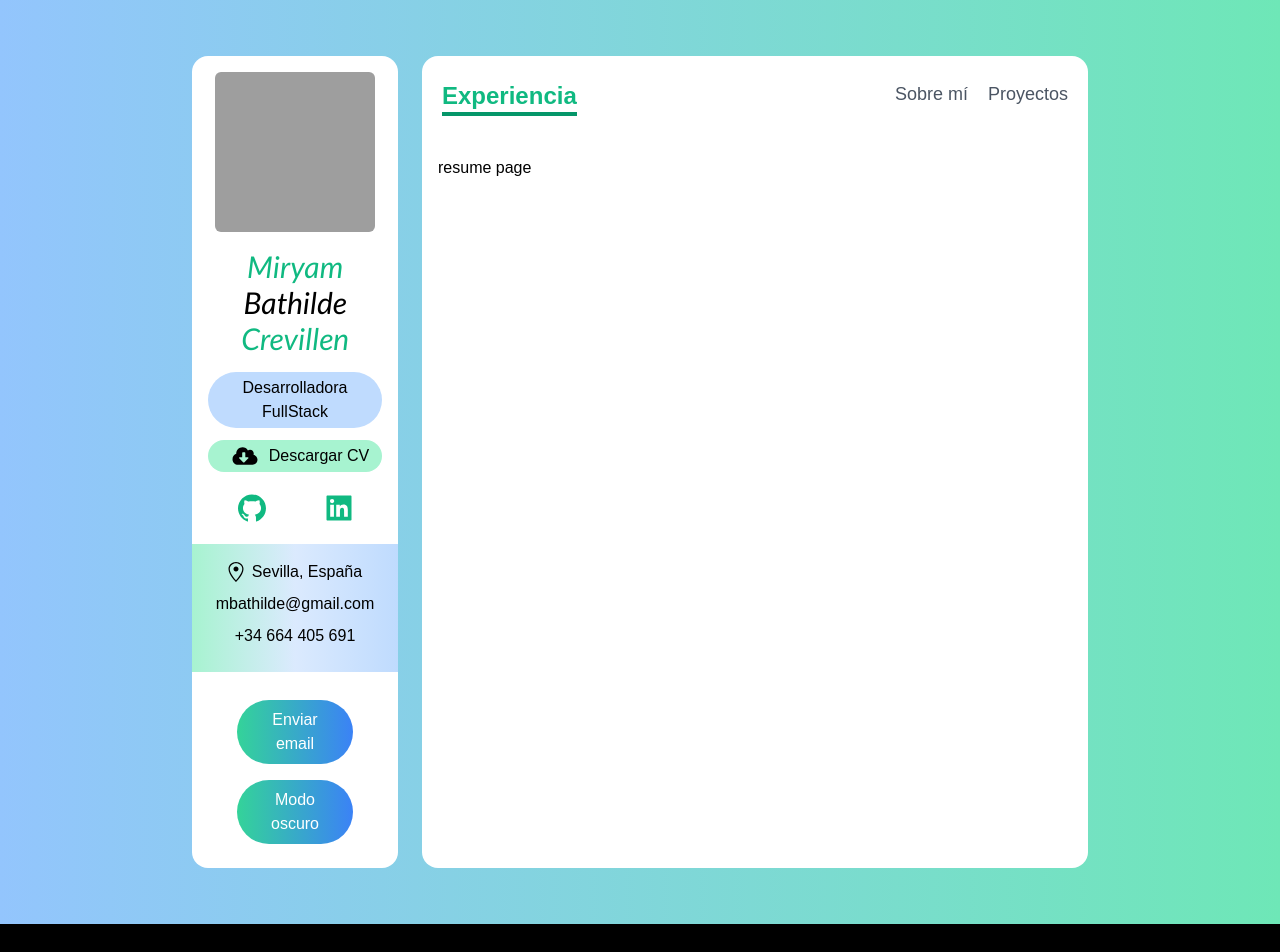
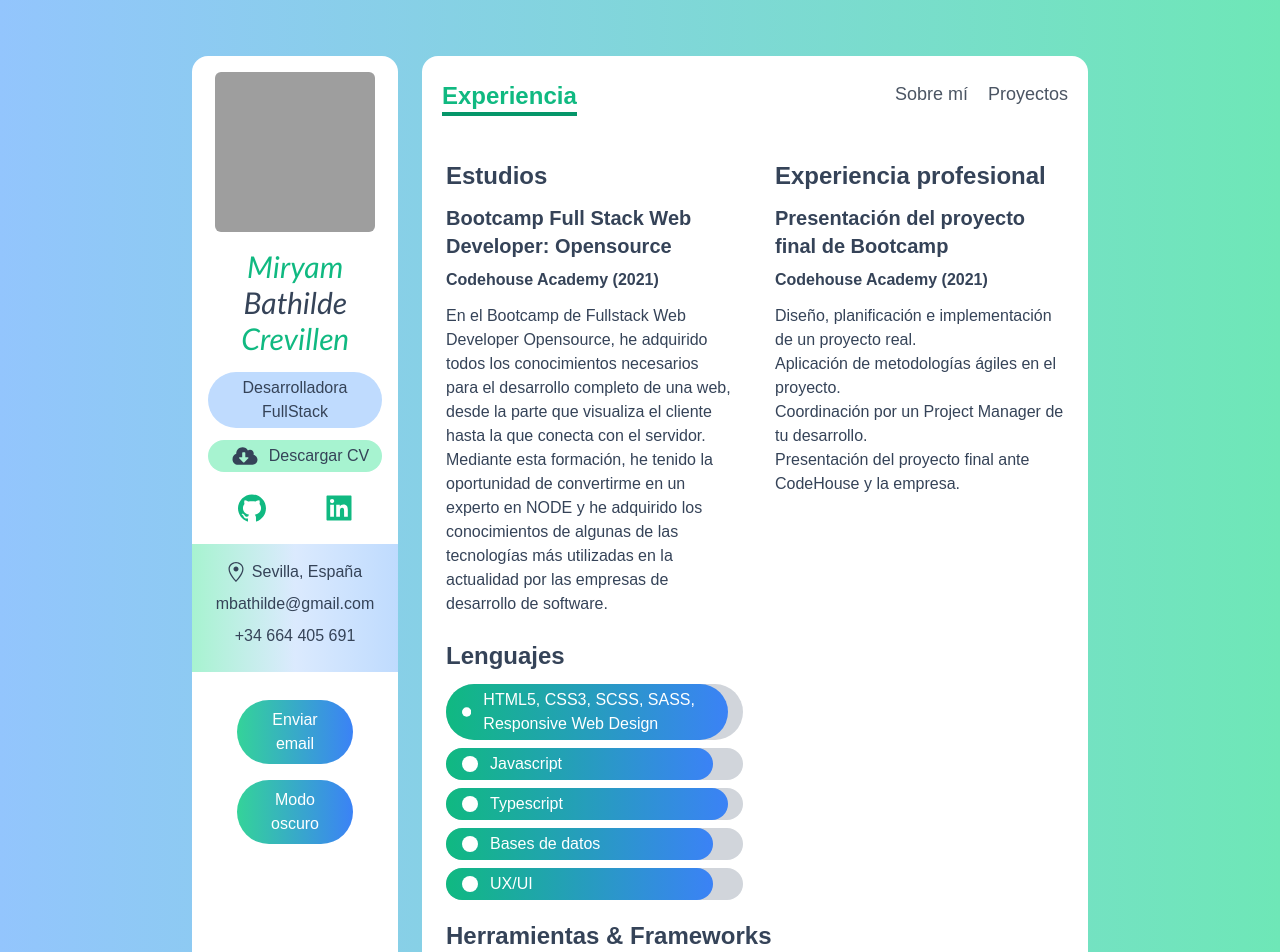
Before and after one commit to miryambathilde/portfolio-miryam-nextjs-tailwind-typescript, a Next.js app: page /resume in a window 1280 px wide. Shown: the top 952 px of the page. Before the commit the page ends 924 px from the top, so only its background shows below. Built offline with nearby package versions, Linux system fonts and the light colour scheme; grey boxes are pictures that could not be loaded.

Commit message:
resume page - estilos y contenido

```diff
--- /dev/null
+++ b/components/Bar.tsx
@@ -0,0 +1,20 @@
+import { FunctionComponent } from "react";
+import { Skill } from "../type";
+
+const Bar: FunctionComponent<{
+	data: Skill;
+}> = ({ data: { Icon, level, name } }) => {
+	return (
+		<div className="my-2 text-white bg-gray-300 rounded-full">
+			<div className='flex items-center px-4 py-1 rounded-full bg-gradient-to-r from-green-500 to-blue-500'
+      style={{width: level}}
+
+      >
+				<Icon className='mr-3' />
+				{name}
+			</div>
+		</div>
+	);
+};
+
+export default Bar;
--- a/data.ts
+++ b/data.ts
@@ -32,13 +32,37 @@ export const services: Service[] = [
 ];
 
 /* TODO */
-/* LANGUAGES and TOOLS */
+/* LANGUAGES*/
 export const languages: Skill[] = [
   {
     Icon: BsCircleFill,
     name: "HTML5, CSS3, SCSS, SASS, Responsive Web Design",
     level: "95%",
   },
+  {
+    Icon: BsCircleFill,
+    name: "Javascript",
+    level: "90%",
+  },
+  {
+    Icon: BsCircleFill,
+    name: "Typescript",
+    level: "95%",
+  },
+  {
+    Icon: BsCircleFill,
+    name: "Bases de datos",
+    level: "90%",
+  },
+  {
+    Icon: BsCircleFill,
+    name: "UX/UI",
+    level: "90%",
+  },
+];
+
+/* TOOLS */
+export const tools: Skill[] = [
   {
     Icon: BsCircleFill,
     name: "Bootstrap",
@@ -58,16 +82,6 @@ export const languages: Skill[] = [
     Icon: BsCircleFill,
     name: "Angular Material",
     level: "90%",
-  },
-  {
-    Icon: BsCircleFill,
-    name: "Javascript",
-    level: "90%",
-  },
-  {
-    Icon: BsCircleFill,
-    name: "Typescript",
-    level: "95%",
   },
   {
     Icon: BsCircleFill,
@@ -102,11 +116,6 @@ export const languages: Skill[] = [
   {
     Icon: BsCircleFill,
     name: "MongoDB",
-    level: "90%",
-  },
-  {
-    Icon: BsCircleFill,
-    name: "UX/UI",
     level: "90%",
   },
   {
--- a/pages/resume.tsx
+++ b/pages/resume.tsx
@@ -1,5 +1,70 @@
+import Bar from "../components/Bar";
+import { languages, tools } from "../data";
+
 const resume = () => {
-  return <div className="p-4">resume page</div>;
+	return (
+		<div className='px-6 py-2'>
+			{/* //education & experience// */}
+			<div className='grid gap-10 md:grid-cols-2 xl:grid-cols-2'>
+				<div>
+					<h5 className='my-3 text-2xl font-bold'>Estudios</h5>
+					<div>
+						<h5 className='my-2 text-xl font-bold'>
+							Bootcamp Full Stack Web Developer: Opensource
+						</h5>
+						<p className='font-semibold'>Codehouse Academy (2021)</p>
+						<p className='my-3'>
+							En el Bootcamp de Fullstack Web Developer Opensource, he adquirido
+							todos los conocimientos necesarios para el desarrollo completo de
+							una web, desde la parte que visualiza el cliente hasta la que
+							conecta con el servidor. Mediante esta formación, he tenido la
+							oportunidad de convertirme en un experto en NODE y he adquirido
+							los conocimientos de algunas de las tecnologías más utilizadas en
+							la actualidad por las empresas de desarrollo de software.
+						</p>
+					</div>
+				</div>
+				<div>
+					<h5 className='my-3 text-2xl font-bold'>Experiencia profesional</h5>
+					<div>
+						<h5 className='my-2 text-xl font-bold'>
+							Presentación del proyecto final de Bootcamp
+						</h5>
+						<p className='font-semibold'>Codehouse Academy (2021)</p>
+						<p className='my-3'>
+							Diseño, planificación e implementación de un proyecto real.
+							<br />
+							Aplicación de metodologías ágiles en el proyecto.
+							<br />
+							Coordinación por un Project Manager de tu desarrollo.
+							<br />
+							Presentación del proyecto final ante CodeHouse y la empresa.
+						</p>
+					</div>
+				</div>
+			</div>
+			{/* languages and tools */}
+
+			<div className='grid gap-6 md:grid-cols-2'>
+				<div>
+					<h5 className='my-3 text-2xl font-bold'>Lenguajes</h5>
+					<div className='my-2'>
+						{languages.map((language) => (
+							<Bar data={language} key={language.name} />
+						))}
+					</div>
+				</div>
+			</div>
+      <div>
+					<h5 className='my-3 text-2xl font-bold'>Herramientas & Frameworks</h5>
+					<div className='my-2'>
+						{tools.map((tool) => (
+							<Bar data={tool} key={tool.name} />
+						))}
+					</div>
+				</div>
+		</div>
+	);
 };
 
 export default resume;
--- a/styles/globals.css
+++ b/styles/globals.css
@@ -6,4 +6,5 @@
 body {
   background-color: black;
   font-family: sans-serif;
+  color:#354358;
 }
```
